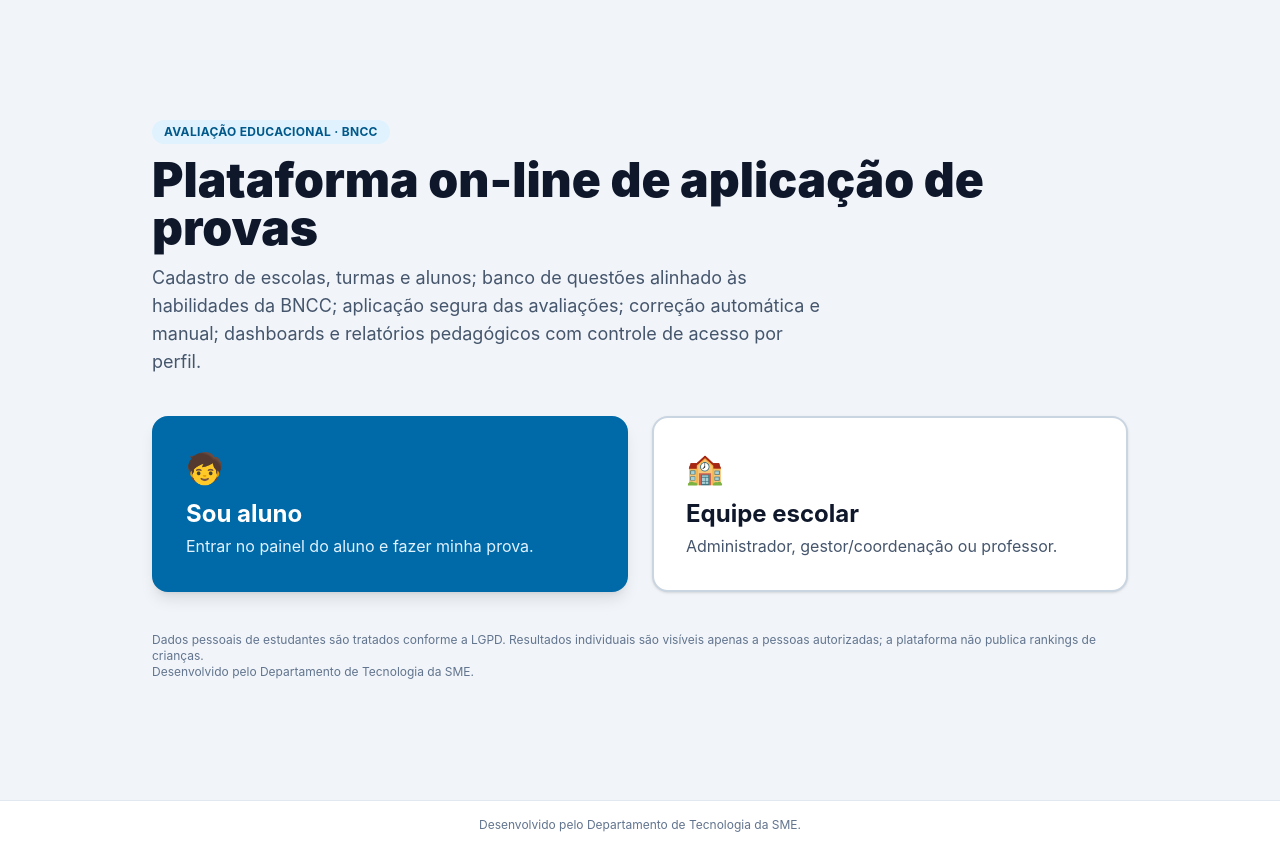
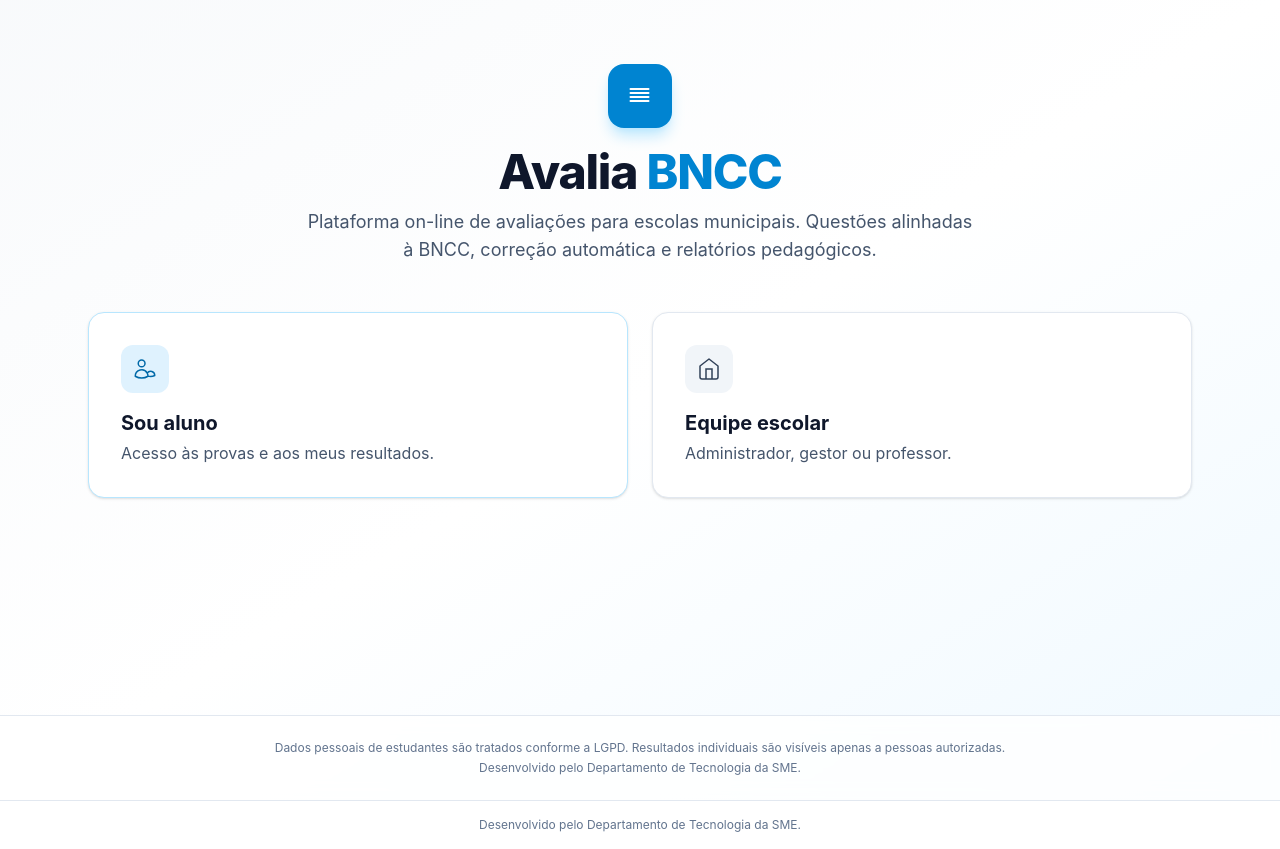
Before and after one commit to Tony300177/online-exam-platform, a Next.js app: page / in a window 1280 px wide. Built offline with nearby package versions, Linux system fonts and the light colour scheme; no server answers.

Commit message:
Pagina inicial redesenhada estilo profissional

```diff
--- a/src/app/page.tsx
+++ b/src/app/page.tsx
@@ -6,54 +6,66 @@ export const dynamic = "force-dynamic";
 export default async function Home() {
   const user = await getSessionUser();
   return (
-    <main className="mx-auto flex min-h-screen max-w-5xl flex-col justify-center gap-10 px-6 py-16">
-      <header className="flex flex-col gap-3">
-        <span className="w-fit rounded-full bg-sky-100 px-3 py-1 text-xs font-bold uppercase tracking-wide text-sky-800">
-          Avaliação educacional · BNCC
-        </span>
-        <h1 className="text-4xl font-black text-slate-900 sm:text-5xl">
-          Plataforma on-line de aplicação de provas
+    <main className="flex min-h-screen flex-col bg-gradient-to-br from-slate-50 via-white to-sky-50">
+      <div className="mx-auto flex w-full max-w-6xl flex-1 flex-col gap-12 px-6 py-16">
+        <header className="flex flex-col items-center gap-5 text-center">
+          <div className="grid h-16 w-16 place-items-center rounded-2xl bg-sky-600 text-white shadow-lg shadow-sky-200">
+            <svg className="h-8 w-8" fill="none" viewBox="0 0 24 24" strokeWidth={1.5} stroke="currentColor">
+              <path strokeLinecap="round" strokeLinejoin="round" d="M4.875 6.75h13.5m-13.5 3h13.5m-13.5 3h13.5m-13.5 3h13.5" />
+            </svg>
+          </div>
+          <div>
+            <h1 className="text-4xl font-extrabold tracking-tight text-slate-900 sm:text-5xl">
+              Avalia <span className="text-sky-600">BNCC</span>
             </h1>
-        <p className="max-w-2xl text-lg text-slate-600">
-          Cadastro de escolas, turmas e alunos; banco de questões alinhado às habilidades da BNCC;
-          aplicação segura das avaliações; correção automática e manual; dashboards e relatórios
-          pedagógicos com controle de acesso por perfil.
+            <p className="mt-3 max-w-2xl text-lg text-slate-600">
+              Plataforma on-line de avaliações para escolas municipais. Questões alinhadas à BNCC, correção automática e relatórios pedagógicos.
             </p>
+          </div>
         </header>
 
         {user && (
-        <div className="rounded-xl border border-sky-200 bg-sky-50 p-4 text-sm text-sky-900">
-          Você está conectado como <strong>{user.fullName}</strong> ({user.role}).{" "}
+          <div className="mx-auto w-full max-w-2xl rounded-xl border border-sky-200 bg-sky-50 p-4 text-center text-sm text-sky-900">
+            Você está conectado como <strong>{user.fullName}</strong>.{" "}
             <Link className="font-semibold underline" href={user.role === "student" ? "/aluno" : "/painel"}>
               Ir para o painel
             </Link>
           </div>
         )}
 
-      <div className="grid gap-6 sm:grid-cols-2">
+        <div className="grid gap-6 md:grid-cols-2">
           <Link
             href="/aluno/login"
-          className="group rounded-2xl border-2 border-sky-700 bg-sky-700 p-8 text-white shadow-lg transition hover:bg-sky-800 focus:outline-none focus-visible:ring-4 focus-visible:ring-sky-300"
+            className="group rounded-2xl border border-sky-200 bg-white p-8 shadow-sm transition hover:-translate-y-1 hover:border-sky-400 hover:shadow-md focus:outline-none focus-visible:ring-4 focus-visible:ring-sky-300"
           >
-          <p className="text-3xl">🧒</p>
-          <h2 className="mt-3 text-2xl font-bold">Sou aluno</h2>
-          <p className="mt-1 text-sky-100">Entrar no painel do aluno e fazer minha prova.</p>
+            <div className="mb-4 flex h-12 w-12 items-center justify-center rounded-xl bg-sky-100 text-sky-700 group-hover:bg-sky-200">
+              <svg className="h-6 w-6" fill="none" viewBox="0 0 24 24" strokeWidth={1.5} stroke="currentColor">
+                <path strokeLinecap="round" strokeLinejoin="round" d="M15 19.128a9.38 9.38 0 002.625.372 9.337 9.337 0 004.121-.952 4.125 4.125 0 00-7.533-2.493M15 19.128v-.003c0-1.113-.285-2.16-.786-3.07M15 19.128v.106A12.318 12.318 0 018.624 21c-2.331 0-4.512-.645-6.374-1.766l-.001-.109a6.375 6.375 0 0111.964-3.07M12 6.375a3.375 3.375 0 11-6.75 0 3.375 3.375 0 016.75 0z" />
+              </svg>
+            </div>
+            <h2 className="text-xl font-bold text-slate-900">Sou aluno</h2>
+            <p className="mt-1 text-slate-600">Acesso às provas e aos meus resultados.</p>
           </Link>
+
           <Link
             href="/login"
-          className="group rounded-2xl border-2 border-slate-300 bg-white p-8 shadow-sm transition hover:border-sky-500 focus:outline-none focus-visible:ring-4 focus-visible:ring-sky-300"
+            className="group rounded-2xl border border-slate-200 bg-white p-8 shadow-sm transition hover:-translate-y-1 hover:border-slate-400 hover:shadow-md focus:outline-none focus-visible:ring-4 focus-visible:ring-sky-300"
           >
-          <p className="text-3xl">🏫</p>
-          <h2 className="mt-3 text-2xl font-bold text-slate-900">Equipe escolar</h2>
-          <p className="mt-1 text-slate-600">Administrador, gestor/coordenação ou professor.</p>
+            <div className="mb-4 flex h-12 w-12 items-center justify-center rounded-xl bg-slate-100 text-slate-700 group-hover:bg-slate-200">
+              <svg className="h-6 w-6" fill="none" viewBox="0 0 24 24" strokeWidth={1.5} stroke="currentColor">
+                <path strokeLinecap="round" strokeLinejoin="round" d="M3 9l9-7 9 7v11a2 2 0 01-2 2H5a2 2 0 01-2-2z" />
+                <polyline points="9 22 9 12 15 12 15 22" />
+              </svg>
+            </div>
+            <h2 className="text-xl font-bold text-slate-900">Equipe escolar</h2>
+            <p className="mt-1 text-slate-600">Administrador, gestor ou professor.</p>
           </Link>
         </div>
+      </div>
 
-      <footer className="text-xs text-slate-500">
-        Dados pessoais de estudantes são tratados conforme a LGPD. Resultados individuais são
-        visíveis apenas a pessoas autorizadas; a plataforma não publica rankings de crianças.
-        <br />
-        Desenvolvido pelo Departamento de Tecnologia da SME.
+      <footer className="border-t border-slate-200 bg-white/80 py-6 text-center text-xs text-slate-500 backdrop-blur">
+        <p>Dados pessoais de estudantes são tratados conforme a LGPD. Resultados individuais são visíveis apenas a pessoas autorizadas.</p>
+        <p className="mt-1">Desenvolvido pelo Departamento de Tecnologia da SME.</p>
       </footer>
     </main>
   );
```
Lines whose indentation alone changed are shown as unchanged.
